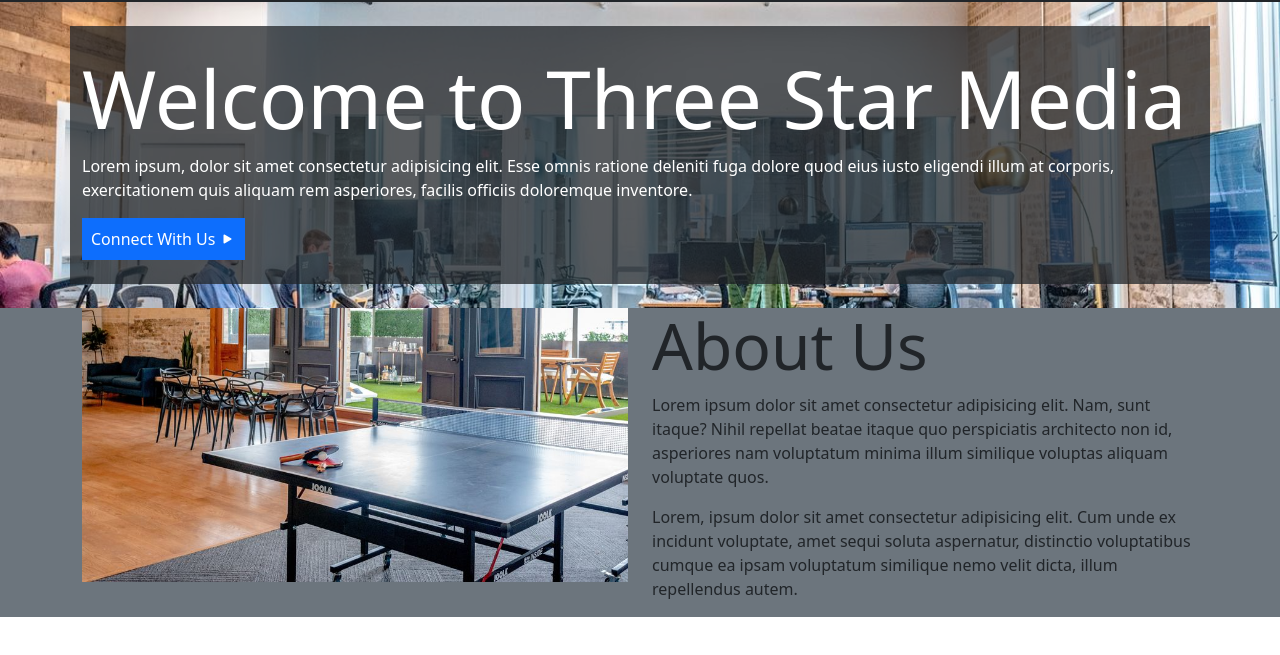
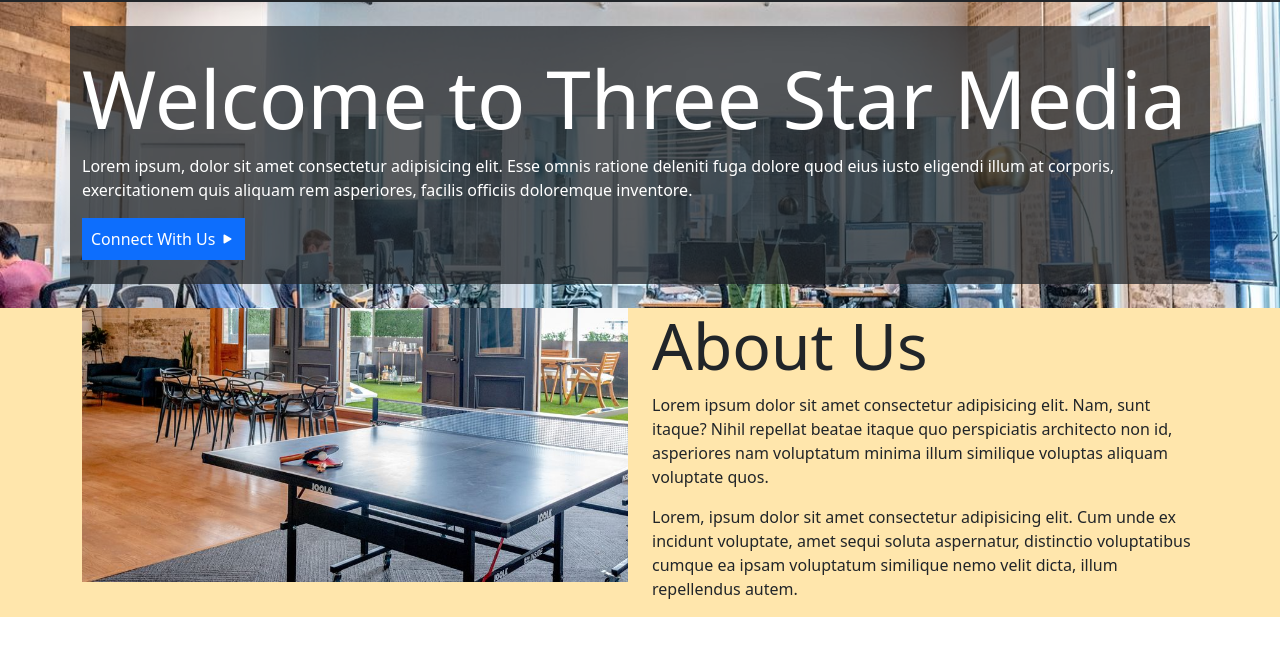
Before and after one commit to F23-mtm6201-010/mtm6201-week10, a plain HTML site: page index.html in a window 1280 px wide. Shown: the part 121-776 px from the top of the page. Drawn offline with nearby package versions, Linux system fonts and the light colour scheme.

Commit message:
adds root variables

```diff
--- a/css/threestar.css
+++ b/css/threestar.css
@@ -1,3 +1,17 @@
+:root{
+  --bs-primary: #C78C06;
+  --bs-secondary: #FFE6AC;
+  --bs-primary-rgb: rgb(177, 126, 6);
+  --bs-secondary-rgb: 255, 230, 172;
+  --bs-primary-text-emphasis: #b17e06;
+  --bs-secondary-text-emphasis: #fbdc94;
+  --bs-primary-bg-subtle: #dda31e;
+  --bs-secondary-bg-subtle: #fbe9bf;
+  --bs-primary-border-subtle: #dda31e;
+  --bs-secondary-border-subtle: #fbe9bf;
+}
+
+
 .banner{
   background: white url(../images/main-banner.jpg) no-repeat center;
   background-size: cover;
```
